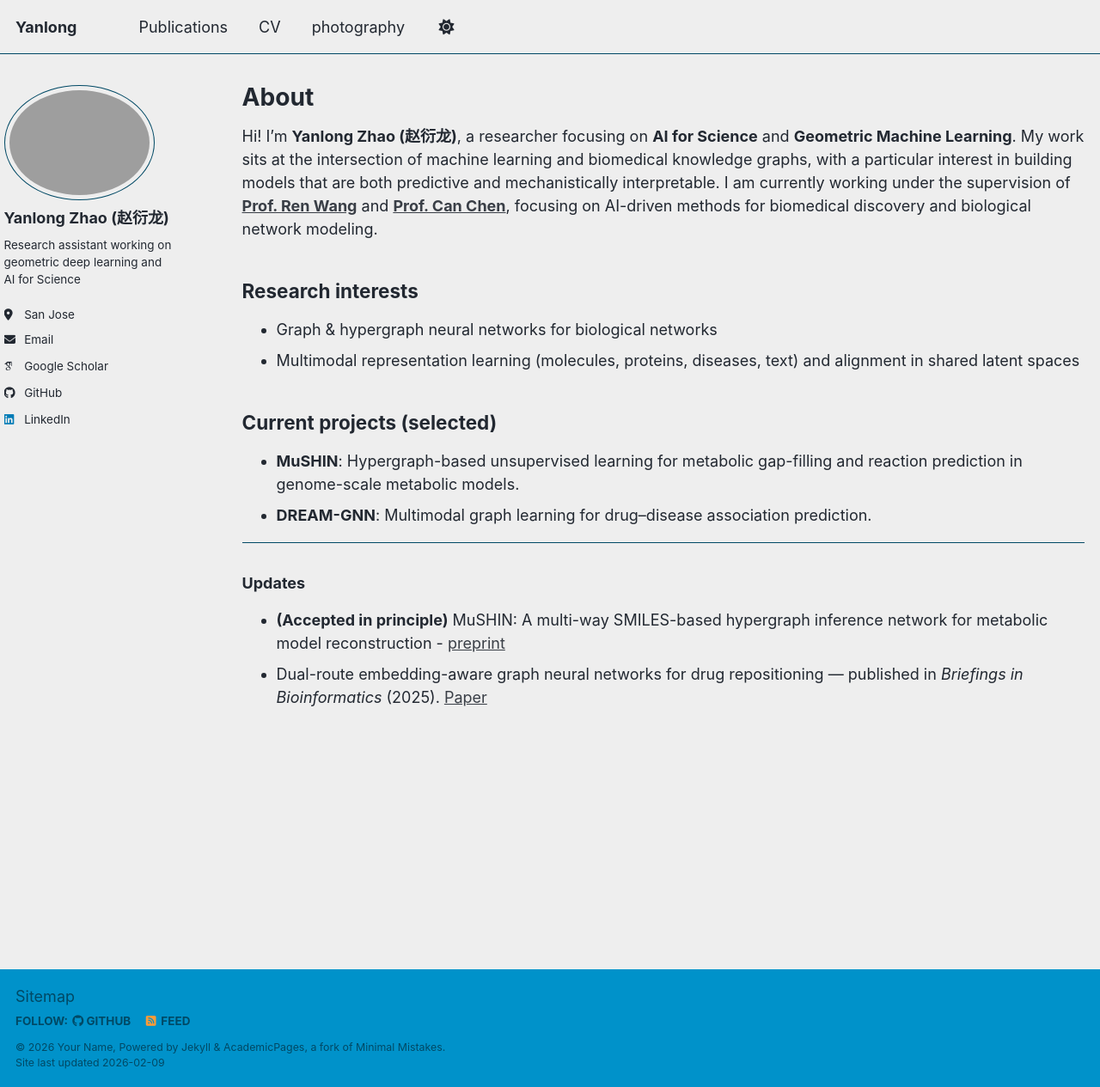
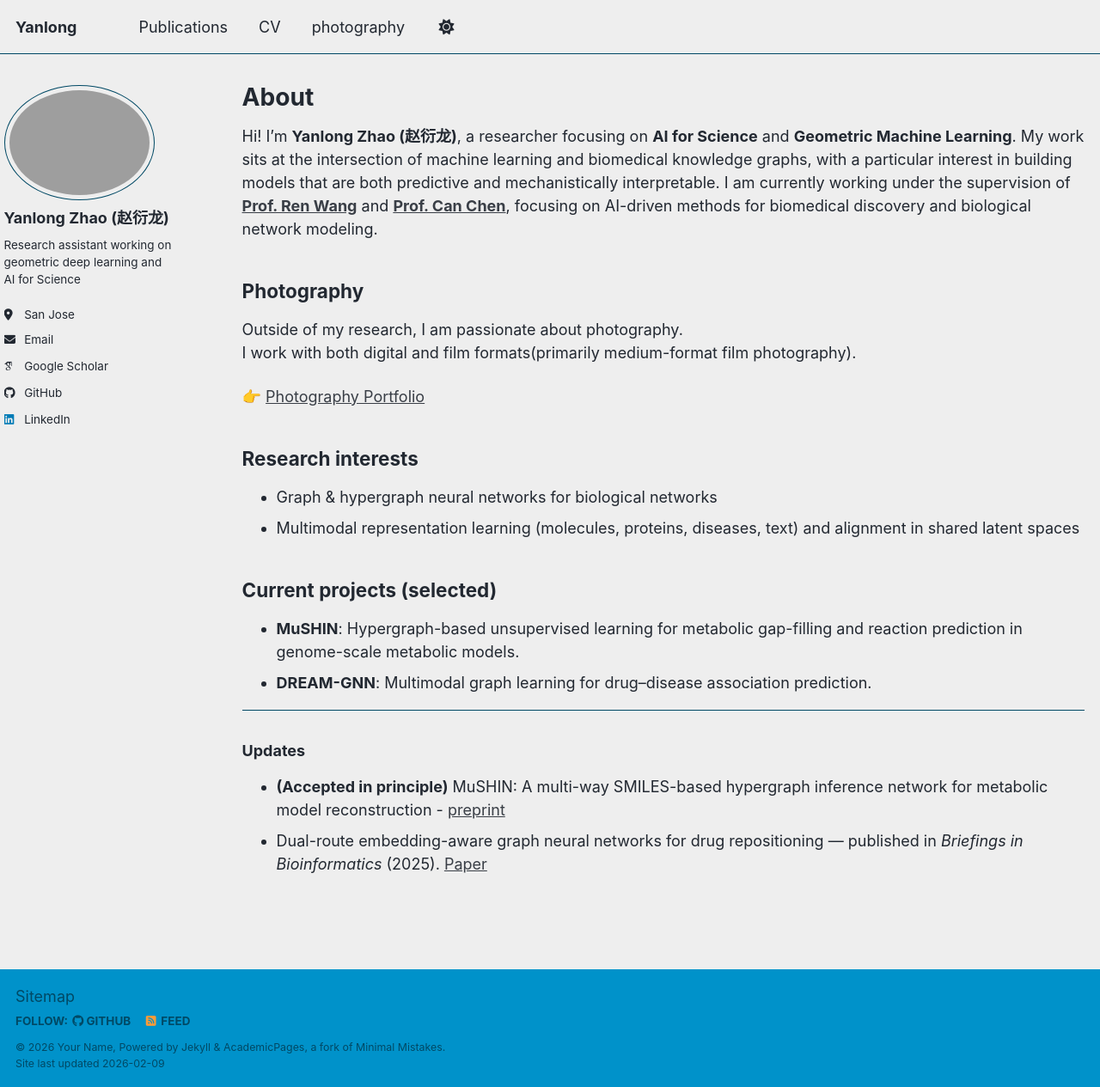
Before and after one commit to Ryan-Yanlong/Ryan-Yanlong, a Jekyll site: the page built from _pages/about.md, in a window 1280 px wide and 1265 px high. Shown: the whole window at 86% size. Built offline with Jekyll 4.4.1, drawn with Linux system fonts in a browser that asks for light colours; some web fonts are replaced; a script bundle is joined from its source files by our own code; library files that are not in the unit come from our copies.

Commit message:
Update about.md

```diff
--- a/_pages/about.md
+++ b/_pages/about.md
@@ -9,6 +9,15 @@ redirect_from:
 ---
 
 Hi! I’m **Yanlong Zhao (赵衍龙)**, a researcher focusing on **AI for Science** and **Geometric Machine Learning**. My work sits at the intersection of machine learning and biomedical knowledge graphs, with a particular interest in building models that are both predictive and mechanistically interpretable. I am currently working under the supervision of [**Prof. Ren Wang**](https://wangren09.github.io/) and [**Prof. Can Chen**](https://tarheels.live/canc/), focusing on AI-driven methods for biomedical discovery and biological network modeling.
+
+## Photography
+
+Outside of my research, I am passionate about photography.
+I work with both digital and film formats(primarily medium-format film photography).
+
+👉 [Photography Portfolio](/photography/)
+
+
 
 ## Research interests
 - Graph & hypergraph neural networks for biological networks
```
